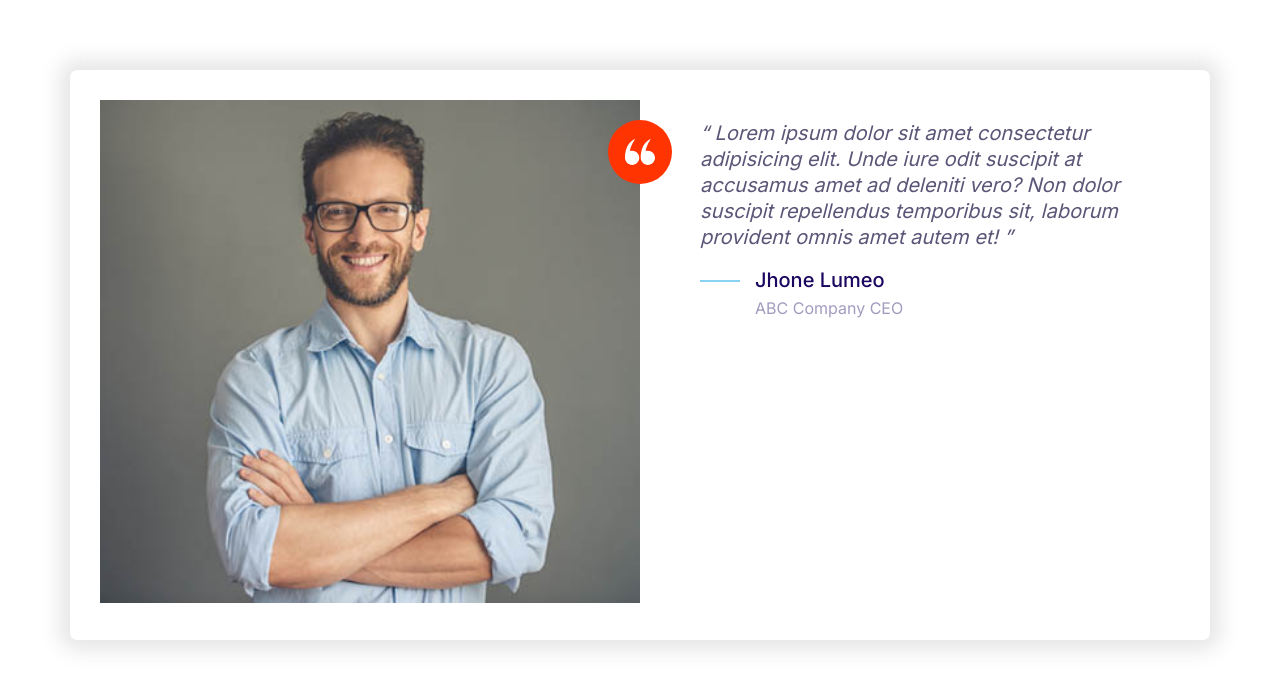
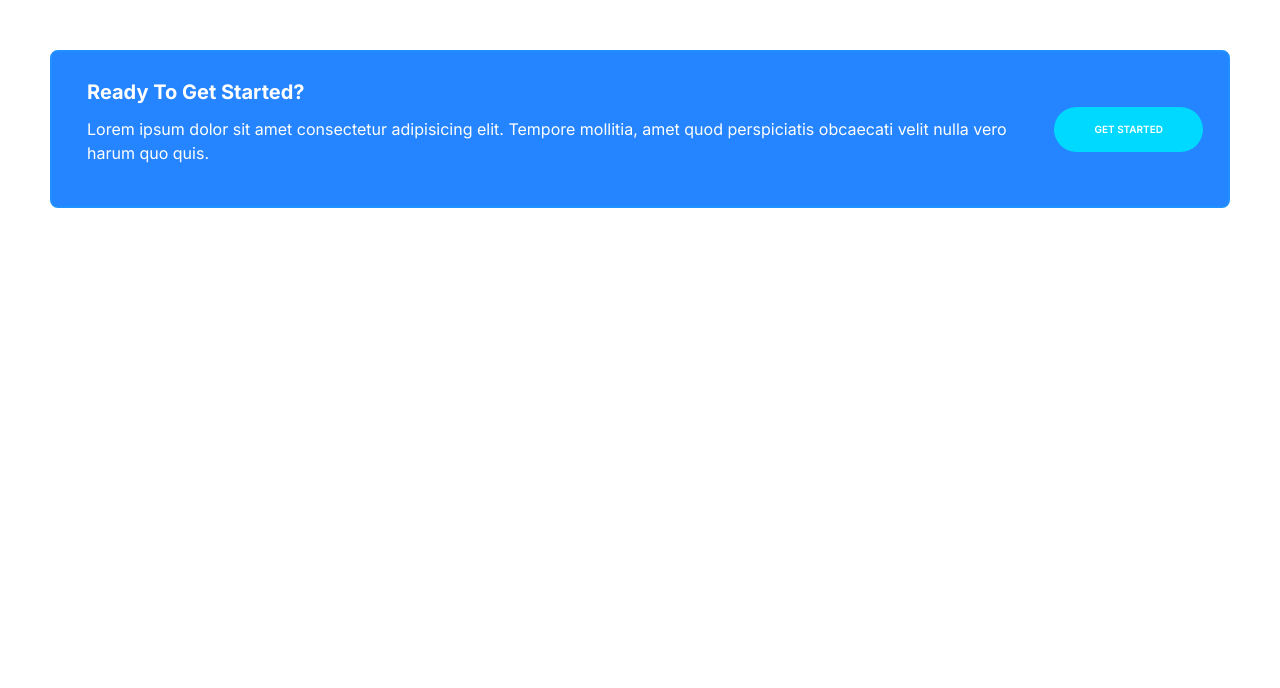
Before and after one commit to CDiala/mehostee, a plain HTML site: page index.html in a window 1280 px wide. Drawn offline with Linux system fonts and the light colour scheme.

Commit message:
Created the callout component.

```diff
--- a/css/styles.css
+++ b/css/styles.css
@@ -597,3 +597,70 @@ a {
     margin-left: 6rem;
   }
 }
+
+/* Callouts */
+
+.callout {
+  border: 2px solid dodgerblue;
+  border-radius: 0.8rem;
+  padding: 2.5rem;
+  text-align: center;
+}
+
+.callout--primary {
+  background-color: var(--color-primary);
+}
+
+.callout--primary,
+.callout h2 {
+  color: var(--color-plain);
+}
+
+.callout__title {
+  font-size: 3rem;
+  margin-top: 1rem;
+  text-transform: capitalize;
+}
+
+.callout__body {
+  padding: 0 1rem;
+}
+
+.callout__info {
+  font-size: 2rem;
+}
+
+.callout .button {
+  align-self: center;
+  font-size: 1.4rem;
+  justify-self: center;
+  padding: 1.8rem 7rem;
+}
+
+@media screen and (min-width: 768px) {
+  .callout {
+    padding: 2.5rem;
+    text-align: left;
+  }
+
+  .callout__title {
+    font-size: 2rem;
+    margin-top: 0;
+  }
+
+  .callout__info {
+    font-size: 1.6rem;
+  }
+
+  .callout .grid--cols-2 {
+    /* grid-template-columns: 80fr 20fr; */
+    grid-template-columns: 1fr auto;
+  }
+
+  .callout .button {
+    align-self: center;
+    font-size: 1rem;
+    justify-self: center;
+    padding: 1.5rem 4rem;
+  }
+}
--- a/index.html
+++ b/index.html
@@ -13,38 +13,18 @@
 </head>
 
 <body style="padding: 5rem;">
-    <div class="card testimonial" style=" margin: 2rem;">
+    <div class="callout callout--primary">
         <div class="grid grid--cols-2">
-            <div class="testimonial__image">
-                <img src="images/testimonial.jpg" alt="a happy client">
-                <span class="icon-container icon-container--accent">
-                    <svg class="icon icon--plain icon--small">
-                        <use xlink:href="images/sprite.svg#quotes"></use>
-                    </svg>
-                </span>
+            <div class="callout__body">
+                <h2 class="callout__title">
+                    Ready to get started?
+                </h2>
+                <p class="callout__info">Lorem ipsum dolor sit amet consectetur adipisicing elit. Tempore mollitia, amet
+                    quod perspiciatis
+                    obcaecati velit nulla vero harum quo quis.
+                </p>
             </div>
-            <blockquote class="quote">
-                <q class="quote__body">
-                    Lorem ipsum dolor sit amet consectetur adipisicing elit. Unde iure odit suscipit at accusamus amet
-                    ad deleniti vero? Non dolor suscipit repellendus temporibus sit, laborum provident omnis amet autem
-                    et!
-                </q>
-                <footer class="quote__footer">
-                    <div class="media">
-                        <div class="media__image quote__image">
-                            <svg class="icon icon--primary">
-                                <use xlink:href="images/sprite.svg#line"></use>
-                            </svg>
-                        </div>
-                        <div class="media__body quote__author__details">
-                            <h3 class="media__title quote__author">
-                                jhone lumeo
-                            </h3>
-                            <p class="quote__owner__company">ABC Company CEO</p>
-                        </div>
-                    </div>
-                </footer>
-            </blockquote>
+            <a href="#" class="button button--secondary">get started</a>
         </div>
     </div>
 </body>
```
Also changed, not shown: components/callout.html (added, +14 -0 lines).
